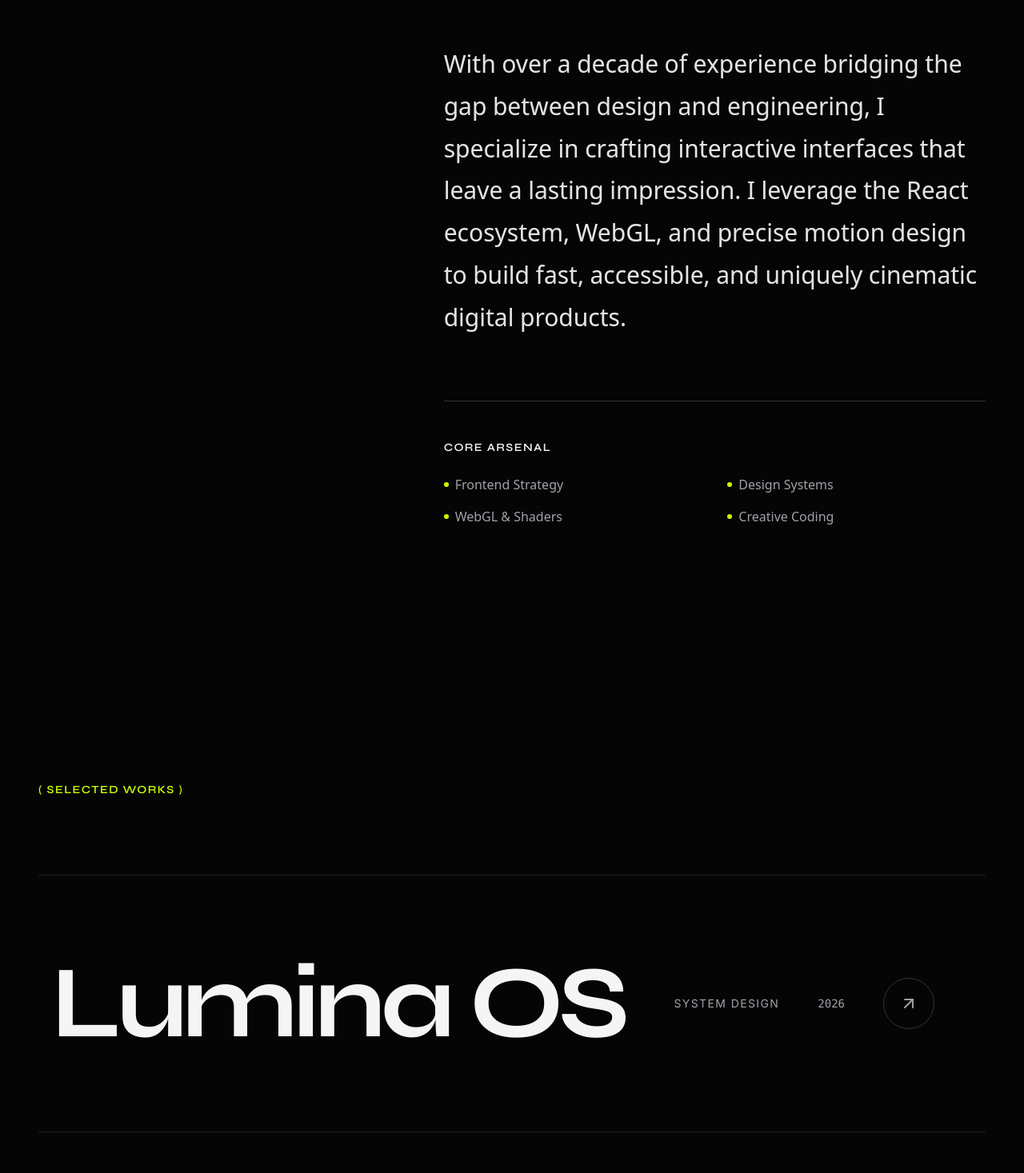
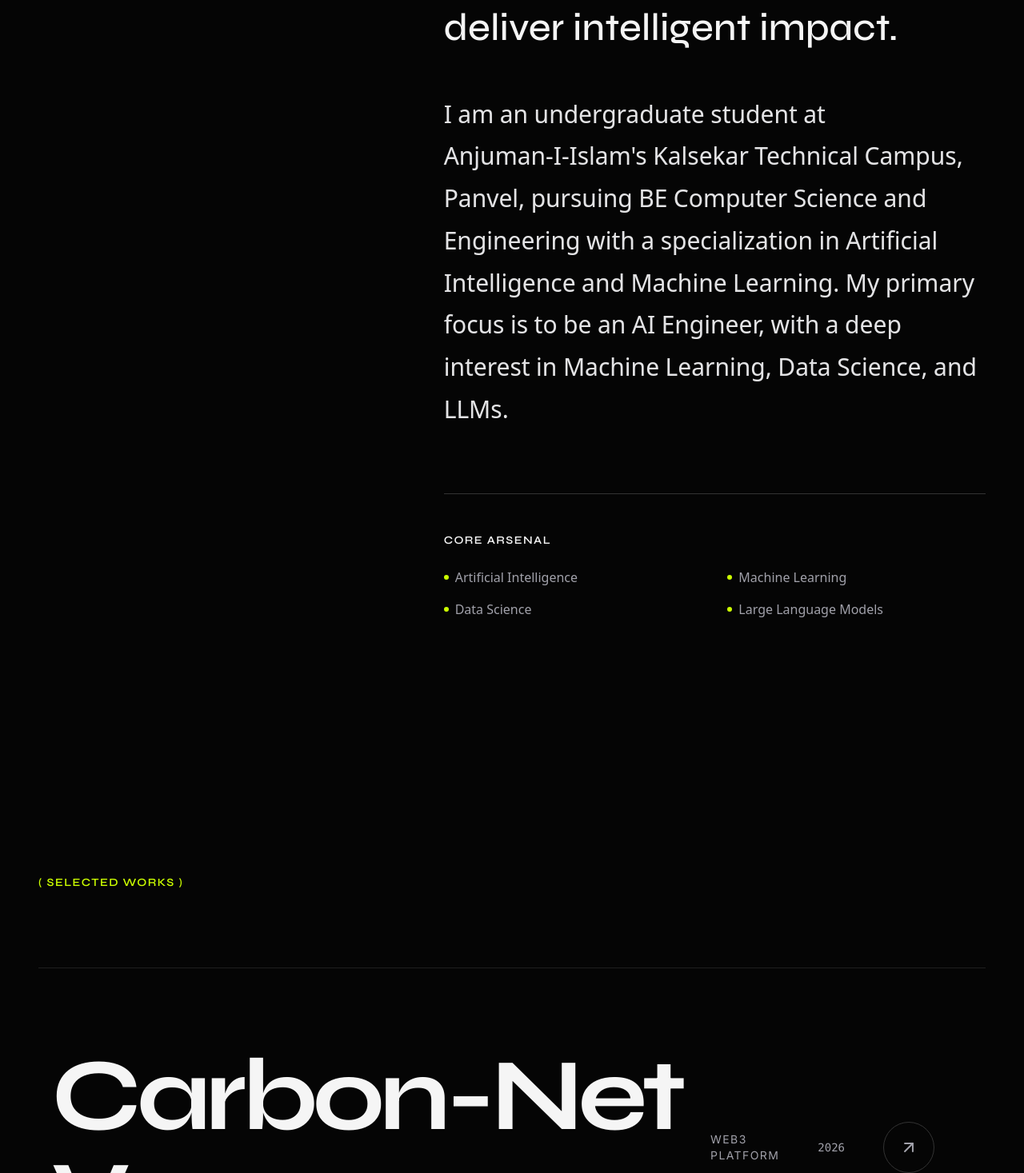
Before and after one commit to ryTCodes/Personal-Portfolio-Website, a Next.js app: page / in a window 1280 px wide. Shown: the part 1143-2610 px from the top of the page at 80% size. Built offline with nearby package versions, Linux system fonts and the light colour scheme.

Commit message:
Updated Achievements Data

```diff
--- a/src/components/layout/Navbar.tsx
+++ b/src/components/layout/Navbar.tsx
@@ -1,6 +1,6 @@
 "use client";
 
-import { motion, useScroll, useMotionValueEvent } from "framer-motion";
+import { motion, useScroll, useMotionValueEvent, AnimatePresence } from "framer-motion";
 import { useState } from "react";
 import Link from "next/link";
 import { useLenis } from "lenis/react";
@@ -11,6 +11,7 @@
   const lenis = useLenis();
   const [hidden, setHidden] = useState(false);
   const [scrolled, setScrolled] = useState(false);
+  const [isMobileMenuOpen, setIsMobileMenuOpen] = useState(false);
 
   useMotionValueEvent(scrollY, "change", (latest) => {
     const previous = scrollY.getPrevious() ?? 0;
@@ -36,7 +37,11 @@
       }`}
     >
       <div className="max-w-[1600px] mx-auto px-6 md:px-12 flex justify-between items-center">
-        <Link href="/" className="text-xl font-bold tracking-tighter uppercase display-font flex items-center gap-2 hover:text-[#ccff00] transition-colors relative z-10">
+        <Link
+          href="/"
+          onClick={() => setIsMobileMenuOpen(false)}
+          className="text-xl font-bold tracking-tighter uppercase display-font flex items-center gap-2 hover:text-[#ccff00] transition-colors relative z-[100]"
+        >
           <div className="w-2 h-2 rounded-full bg-[#ccff00]" />
           RYTCODES
         </Link>
@@ -59,10 +64,45 @@
             </Magnetic>
           )})}
         </div>
-        <button className="md:hidden text-sm uppercase tracking-widest hover:text-[#ccff00] transition-colors z-10">
-          Menu
+        <button
+          onClick={() => setIsMobileMenuOpen(!isMobileMenuOpen)}
+          className="md:hidden text-sm uppercase tracking-widest hover:text-[#ccff00] transition-colors z-[100]"
+        >
+          {isMobileMenuOpen ? "Close" : "Menu"}
         </button>
       </div>
+
+      <AnimatePresence>
+        {isMobileMenuOpen && (
+          <motion.div
+            initial={{ opacity: 0, y: "-100%" }}
+            animate={{ opacity: 1, y: 0 }}
+            exit={{ opacity: 0, y: "-100%" }}
+            transition={{ duration: 0.5, ease: [0.76, 0, 0.24, 1] }}
+            className="fixed inset-0 z-[90] bg-[#050505] flex flex-col items-center justify-center gap-8 md:hidden h-[100dvh]"
+          >
+            {["About", "Projects", "Achievements", "Contact"].map((item) => {
+              const targetId = `#${item.toLowerCase()}`;
+              return (
+                <a
+                  key={item}
+                  href={targetId}
+                  onClick={(e) => {
+                    e.preventDefault();
+                    setIsMobileMenuOpen(false);
+                    setTimeout(() => {
+                      lenis?.scrollTo(targetId);
+                    }, 500);
+                  }}
+                  className="text-4xl font-bold uppercase tracking-widest hover:text-[#ccff00] transition-colors"
+                >
+                  {item}
+                </a>
+              );
+            })}
+          </motion.div>
+        )}
+      </AnimatePresence>
     </motion.nav>
   );
 }
--- a/src/components/sections/About.tsx
+++ b/src/components/sections/About.tsx
@@ -20,11 +20,11 @@
     offset: ["start 80%", "start 20%"]
   });
 
-  const paragraph = "With over a decade of experience bridging the gap between design and engineering, I specialize in crafting interactive interfaces that leave a lasting impression. I leverage the React ecosystem, WebGL, and precise motion design to build fast, accessible, and uniquely cinematic digital products.";
+  const paragraph = "I am an undergraduate student at Anjuman-I-Islam's Kalsekar Technical Campus, Panvel, pursuing BE Computer Science and Engineering with a specialization in Artificial Intelligence and Machine Learning. My primary focus is to be an AI Engineer, with a deep interest in Machine Learning, Data Science, and LLMs.";
   const words = paragraph.split(" ");
 
   return (
-    <section ref={container} id="about" className="py-40 px-6 md:px-12 max-w-[1600px] mx-auto min-h-screen flex items-center relative z-20 bg-[#050505]">
+    <section ref={container} id="about" className="py-40 px-6 md:px-12 max-w-[1600px] mx-auto min-h-screen flex items-center relative z-20 bg-[#050505]" style={{ position: 'relative' }}>
       <div className="grid grid-cols-1 lg:grid-cols-12 gap-16 lg:gap-8 w-full">
         <div className="lg:col-span-5">
           <h2 className="text-sm font-semibold uppercase tracking-widest text-[#ccff00] mb-8 lg:mb-0">( The Philosophy )</h2>
@@ -36,7 +36,7 @@
             viewport={{ once: true, margin: "-20px" }}
             transition={{ duration: 0.8 }}
           >
-            I reject <span className="text-[#555]">mediocrity in web design.</span> Every pixel must serve a purpose and deliver impact.
+            I reject <span className="text-[#555]">conventional limits in technology.</span> Every algorithm must serve a purpose and deliver intelligent impact.
           </motion.h3>
 
           <p className="text-xl md:text-2xl lg:text-3xl text-[#a1a1aa] leading-relaxed font-light font-sans flex flex-wrap">
@@ -56,10 +56,10 @@
           >
             <h4 className="text-sm font-semibold uppercase tracking-widest text-[#f5f5f5] mb-6 font-sans">Core Arsenal</h4>
             <ul className="grid grid-cols-2 gap-y-4 gap-x-8 text-base font-sans text-[#a1a1aa]">
-              <li className="flex items-center gap-2"><div className="w-1.5 h-1.5 rounded-full bg-[#ccff00]"/> Frontend Strategy</li>
-              <li className="flex items-center gap-2"><div className="w-1.5 h-1.5 rounded-full bg-[#ccff00]"/> Design Systems</li>
-              <li className="flex items-center gap-2"><div className="w-1.5 h-1.5 rounded-full bg-[#ccff00]"/> WebGL & Shaders</li>
-              <li className="flex items-center gap-2"><div className="w-1.5 h-1.5 rounded-full bg-[#ccff00]"/> Creative Coding</li>
+              <li className="flex items-center gap-2"><div className="w-1.5 h-1.5 rounded-full bg-[#ccff00]"/> Artificial Intelligence</li>
+              <li className="flex items-center gap-2"><div className="w-1.5 h-1.5 rounded-full bg-[#ccff00]"/> Machine Learning</li>
+              <li className="flex items-center gap-2"><div className="w-1.5 h-1.5 rounded-full bg-[#ccff00]"/> Data Science</li>
+              <li className="flex items-center gap-2"><div className="w-1.5 h-1.5 rounded-full bg-[#ccff00]"/> Large Language Models</li>
             </ul>
           </motion.div>
         </div>
--- a/src/components/sections/Achievements.tsx
+++ b/src/components/sections/Achievements.tsx
@@ -3,32 +3,7 @@
 import { motion, useScroll, useTransform } from "framer-motion";
 import { useRef } from "react";
 
-const achievementsList = [
-  {
-    title: "Global Web3 Hackathon",
-    award: "1st Place Overall",
-    year: "2026",
-    description: "Architected a highly scalable decentralized exchange utilizing zero-knowledge rollups, securing top honors among 500+ international teams."
-  },
-  {
-    title: "NASA Space Apps",
-    award: "Best Use of Data",
-    year: "2025",
-    description: "Developed an interactive 3D particle simulation mapping orbital debris trajectories using real-time open satellite tracking telemetry."
-  },
-  {
-    title: "ETHGlobal London",
-    award: "Finalist",
-    year: "2024",
-    description: "Built a fully generative smart contract platform that visually mints purely on-chain generative art directly into the user's wallet."
-  },
-  {
-    title: "Reactathon",
-    award: "Best UI/UX Design",
-    year: "2023",
-    description: "Engineered a cinematic, physics-driven data dashboard showcasing custom Framer Motion variants and complex state orchestration."
-  },
-];
+import { achievementsList } from "@/data/achievements";
 
 export function Achievements() {
   const containerRef = useRef<HTMLElement>(null);
@@ -38,7 +13,7 @@
   });
 
   return (
-    <section ref={containerRef} id="achievements" className="py-40 px-6 md:px-12 max-w-[1600px] mx-auto min-h-screen flex flex-col justify-center bg-[#050505] relative z-20">
+    <section ref={containerRef} id="achievements" className="py-40 px-6 md:px-12 max-w-[1600px] mx-auto min-h-screen flex flex-col justify-center bg-[#050505] relative z-20" style={{ position: 'relative' }}>
       <h2 className="text-sm font-semibold uppercase tracking-widest text-[#ccff00] mb-24 md:mb-32 text-center md:text-left">( Hackathons & Events )</h2>
 
       <div className="flex flex-col relative border-t border-[#1f1f1f]">
--- a/src/components/sections/Footer.tsx
+++ b/src/components/sections/Footer.tsx
@@ -9,7 +9,7 @@
         </div>
 
         <div className="flex gap-8 text-[#050505]/50 font-medium">
-           All rights reserved.
+          All rights reserved.
         </div>
 
       </div>
--- a/src/components/sections/Hero.tsx
+++ b/src/components/sections/Hero.tsx
@@ -59,8 +59,8 @@
           Taking on new select projects
         </motion.div>
 
-        <AnimatedText text="CREATIVE" className="text-[10vw] md:text-[9vw] leading-[0.80] display-font font-black tracking-tighter uppercase text-[#f5f5f5]" />
-        <AnimatedText text="DEVELOPER" className="text-[10vw] md:text-[9vw] leading-[0.80] display-font font-black tracking-tighter uppercase text-[#f5f5f5] mt-2 md:mt-4" />
+        <AnimatedText text="RAYYAN" className="text-[10vw] md:text-[9vw] leading-[0.80] display-font font-black tracking-tighter uppercase text-[#f5f5f5]" />
+        <AnimatedText text="TAUSALKAR" className="text-[10vw] md:text-[9vw] leading-[0.80] display-font font-black tracking-tighter uppercase text-[#f5f5f5] mt-2 md:mt-4" />
 
         <motion.p
           initial={{ opacity: 0, y: 30 }}
@@ -68,7 +68,7 @@
           transition={{ duration: 1.5, delay: 0.8, ease: [0.16, 1, 0.3, 1] }}
           className="mt-8 md:mt-12 text-lg md:text-3xl text-[#a1a1aa] max-w-[90%] md:max-w-3xl font-light"
         >
-          Merging high-end visual design with rigorous engineering.
+          Aspiring AI Engineer specializing in Machine Learning and Data Science.
         </motion.p>
       </motion.div>
 
--- /dev/null
+++ b/src/data/achievements.ts
@@ -0,0 +1,27 @@
+export const achievementsList = [
+  {
+    title: "STARC Expo (TechAstra 3.0)",
+    award: "2nd Place",
+    year: "2026",
+    description: "Secured a podium finish at Chhatrapati Shivaji Maharaj University (CSMU) by building and presenting a functional prototype judged on technical complexity and innovation."
+  },
+  {
+    title: "SlideStorm 1.0",
+    award: "1st Place",
+    year: "2026",
+    description: "Clinched the top spot at Anjuman-I-Islam's Kalsekar Technical Campus by delivering a high-impact technical solution and presentation recognized for its strategic depth."
+  },
+    {
+
+    title: "Creathon (TLC SAKEC)",
+    award: "2nd Runner Up",
+    year: "2025",
+    description: "Earned a top-three placement at Shah & Anchor Kutchhi Engineering College (SAKEC) for excellence in design-thinking and rapid, user-centric prototyping."
+  },
+  {
+    title: "Smart India Hackathon (Internal)",
+    award: "1st Runner Up",
+    year: "2024",
+    description: "Ranked 2nd among 30+ teams at Anjuman-I-Islam's Kalsekar Technical Campus by developing a scalable solution for national-level problem statements during the internal selection."
+  },
+];
--- a/src/data/projects.ts
+++ b/src/data/projects.ts
@@ -1,34 +1,24 @@
 export const projects = [
   {
-    slug: "lumina-os",
-    title: "Lumina OS",
-    category: "System Design",
+    slug: "Carbon-Net V2",
+    title: "Carbon-Net V2",
+    category: "Web3 Platform",
     year: "2026",
-    image: "https://images.unsplash.com/photo-1639762681485-074b7f938ba0?q=80&w=2000&auto=format&fit=crop",
-    description: "A visionary operating system interface designed entirely around spatial computing and neural interfaces. Lumina OS challenges the traditional desktop paradigm with physics-based window management and depth-layered typography.",
-    role: "Lead Product Designer",
-    tech: ["React Base", "Framer Motion", "WebGL", "Three.js"],
-  },
-  {
-    slug: "ether-protocol",
-    title: "Ether Protocol",
-    category: "Web3 Platform",
-    year: "2025",
     image: "https://images.unsplash.com/photo-1551288049-bebda4e38f71?q=80&w=2000&auto=format&fit=crop",
     description: "A decentralized finance (DeFi) trading platform abstracting complex smart contract logic into an ultra-premium, cinematic dashboard. Ether Protocol prioritizes zero-latency data visualization and mathematical typography.",
     role: "Frontend Architect",
     tech: ["Next.js", "Solidity", "Tailwind CSS", "Ethers.js"],
   },
   {
-    slug: "chronos",
-    title: "Chronos",
-    category: "E-Commerce",
-    year: "2024",
-    image: "https://images.unsplash.com/photo-1460925895917-afdab827c52f?q=80&w=2000&auto=format&fit=crop",
-    description: "An experimental e-commerce sandbox for a luxury timepiece manufacturer. The platform uses native scroll-hijacking and immense 3D model renderings to craft a narrative-driven purchasing experience.",
-    role: "Creative Developer",
-    tech: ["Next.js", "Zustand", "Lenis Scroll", "GSAP"],
-  }
+    slug: "WiChain",
+    title: "WiChain",
+    category: "System Design",
+    year: "2025",
+    image: "https://images.unsplash.com/photo-1639762681485-074b7f938ba0?q=80&w=2000&auto=format&fit=crop",
+    description: "A visionary operating system interface designed entirely around spatial computing and neural interfaces. Lumina OS challenges the traditional desktop paradigm with physics-based window management and depth-layered typography.",
+    role: "Lead Product Designer",
+    tech: ["React Base", "Framer Motion", "WebGL", "Three.js"],
+  },
 ];
 
 export function getProjectBySlug(slug: string) {
```
